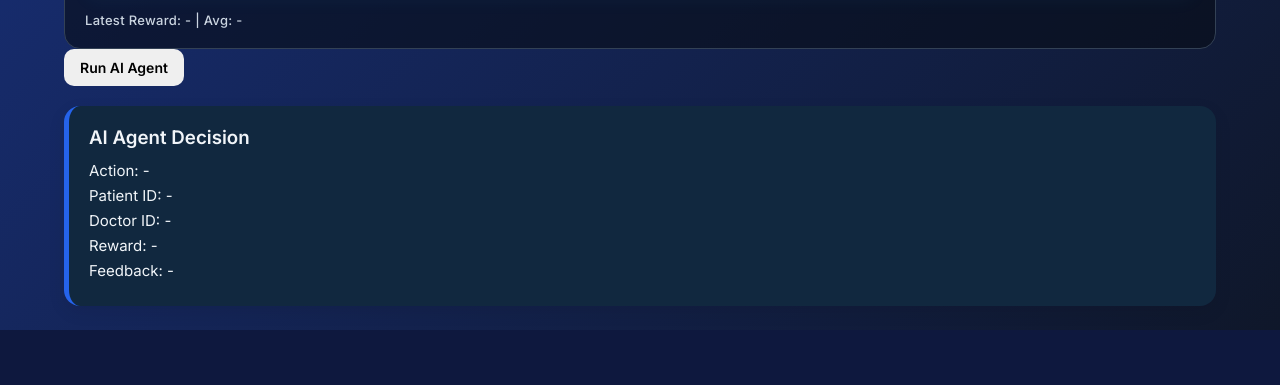
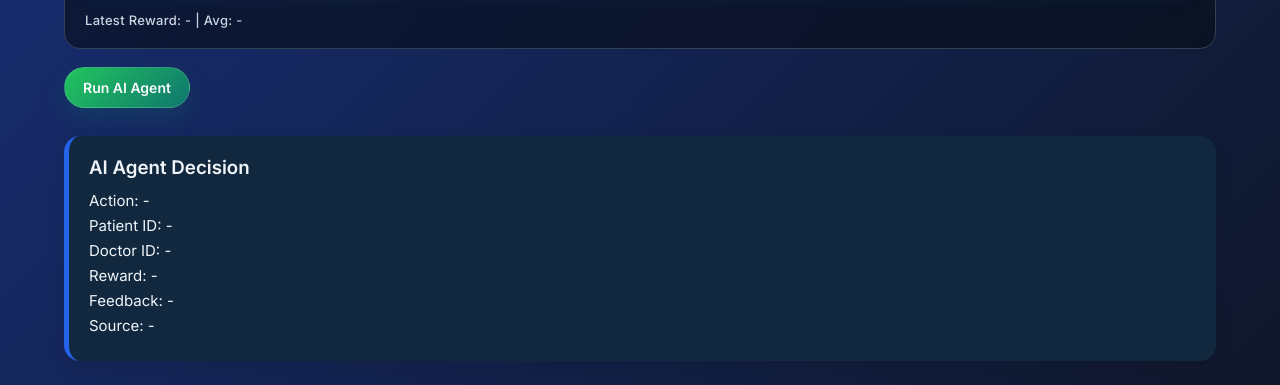
Before and after one commit to shriom17/MedFlow-OpenEnv, a Python web app: template templates/ui.html in a window 1280 px wide. Shown: the part 1669-2054 px from the top of the page. Before the commit the page ends 1999 px from the top, so only its background shows below. Run offline with Jinja, Linux system fonts and the light colour scheme; the template is opened without the code that fills it, so the values that code supplies are empty.

Commit message:
ui polished

```diff
--- a/templates/ui.html
+++ b/templates/ui.html
@@ -402,6 +402,24 @@
             display: flex;
             align-items: center;
             gap: 8px;
+        }
+
+        .llm-run-btn {
+            display: inline-flex;
+            align-items: center;
+            justify-content: center;
+            margin-top: 18px;
+            margin-bottom: 8px;
+            padding: 11px 18px;
+            border-radius: 999px;
+            background: linear-gradient(135deg, #22c55e, #0f766e);
+            color: #f8fafc;
+            border: 1px solid rgba(255, 255, 255, 0.14);
+            box-shadow: 0 10px 22px rgba(15, 118, 110, 0.22);
+        }
+
+        .llm-run-btn:hover:not(:disabled) {
+            box-shadow: 0 14px 28px rgba(15, 118, 110, 0.3);
         }
 
         .loading {
@@ -730,7 +748,7 @@
 
             <p id="rewardText">Latest Reward: - | Avg: -</p>
         </section>
-    <button id="llm-btn" onclick="runLLMStep()">Run AI Agent</button>
+    <button id="llm-btn" class="llm-run-btn" onclick="runLLMStep()">Run AI Agent</button>
 
     <div class="ai-decision-card">
     <h3>AI Agent Decision</h3>
@@ -739,6 +757,7 @@
     <p id="aiDoctor">Doctor ID: -</p>
     <p id="aiReward">Reward: -</p>
     <p id="aiFeedback">Feedback: -</p>
+    <p id="aiSource">Source: -</p>
     </div>
     <style>
 .ai-decision-card {
@@ -785,6 +804,9 @@ async function runLLMStep() {
         }
 
         const action = suggestData?.data?.action || { action_type: "wait" };
+        const source = suggestData?.data?.source || "llm";
+        const aiSourceEl = document.getElementById("aiSource");
+        if (aiSourceEl) aiSourceEl.innerText = "Source: " + source;
         const approved = await confirmAction(action);
         if (!approved) {
             return;
```
